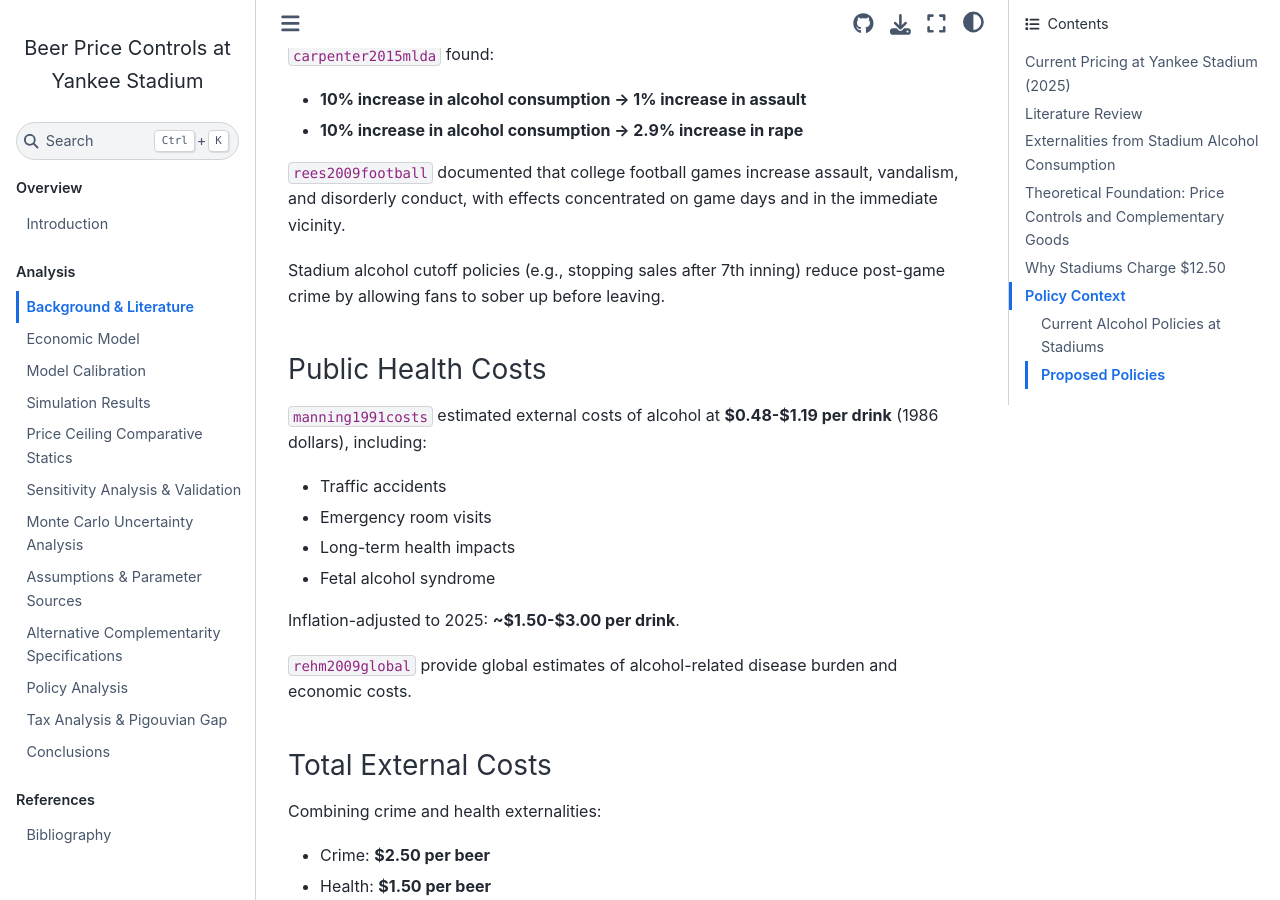
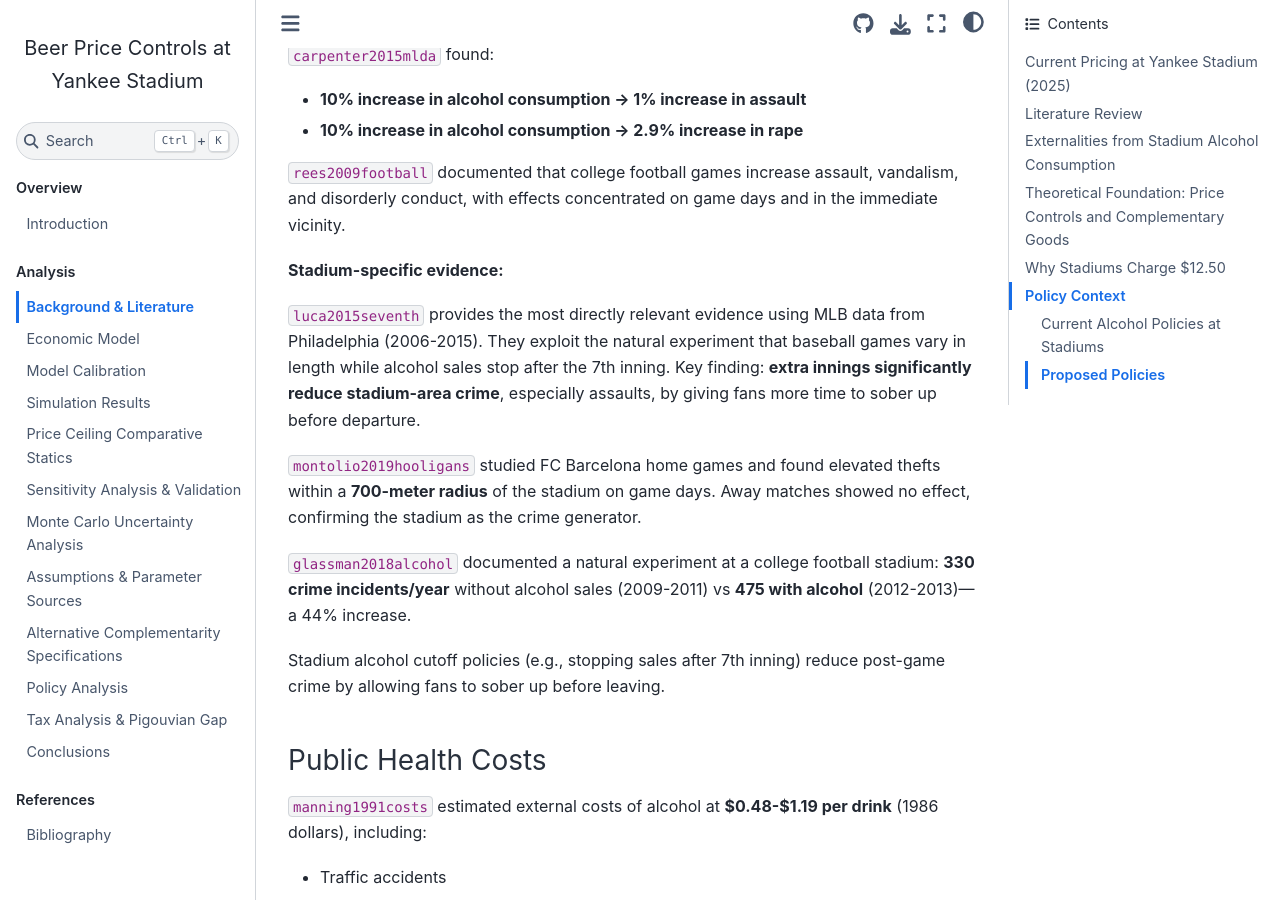
Before and after one commit to MaxGhenis/yankee-stadium-beer-price-controls, a Jupyter Book: the page built from docs/background.md, in a window 1280 px wide and 900 px high, scrolled down 1738 px. Built offline with Jupyter Book 1.0.4 settings and Sphinx 7.4.7 and the Sphinx Book theme 1.1.4, drawn with Linux system fonts in a browser that asks for light colours; cross-references to code outside the pages are shown as plain code.

Commit message:
Add stadium-specific crime research citations
New references:
- Luca & Sood: "Sobering Up After the Seventh Inning" - MLB Philadelphia data
- Montolio & Planells-Struse: Barcelona stadium crime radius study
- Glassman et al.: College football stadium alcohol policy natural experiment
- Telser (1979): Foundational theory on complementary goods monopoly

These strengthen externality estimates with stadium-specific empirical evidence.

🤖 Generated with [Claude Code](https://claude.com/claude-code)

Co-Authored-By: Claude <noreply@anthropic.com>

```diff
--- a/docs/background.md
+++ b/docs/background.md
@@ -53,6 +53,14 @@ This explains why teams price in the inelastic region of ticket demand - they're
 - **10% increase in alcohol consumption → 2.9% increase in rape**
 
 {cite}`rees2009football` documented that college football games increase assault, vandalism, and disorderly conduct, with effects concentrated on game days and in the immediate vicinity.
+
+**Stadium-specific evidence:**
+
+{cite}`luca2015seventh` provides the most directly relevant evidence using MLB data from Philadelphia (2006-2015). They exploit the natural experiment that baseball games vary in length while alcohol sales stop after the 7th inning. Key finding: **extra innings significantly reduce stadium-area crime**, especially assaults, by giving fans more time to sober up before departure.
+
+{cite}`montolio2019hooligans` studied FC Barcelona home games and found elevated thefts within a **700-meter radius** of the stadium on game days. Away matches showed no effect, confirming the stadium as the crime generator.
+
+{cite}`glassman2018alcohol` documented a natural experiment at a college football stadium: **330 crime incidents/year** without alcohol sales (2009-2011) vs **475 with alcohol** (2012-2013)—a 44% increase.
 
 Stadium alcohol cutoff policies (e.g., stopping sales after 7th inning) reduce post-game crime by allowing fans to sober up before leaving.
 
--- a/docs/references.bib
+++ b/docs/references.bib
@@ -203,3 +203,48 @@
   url={https://x.com/LeistenEcon/status/1990150035615494239},
   note={Rigorous theoretical analysis showing that under log-concavity of demand, beer price ceilings cause ticket prices to rise. Key insight: complementarity discount term in monopolist's FOC shrinks when beer price is capped, forcing ticket markup to increase. Explicitly discusses assumption that concession prices don't affect ticket demand (one-way complementarity).}
 }
+
+@article{luca2015seventh,
+  title={Sobering Up After the Seventh Inning: Alcohol and Crime Around the Ballpark},
+  author={Luca, Michael and Sood, Neeraj},
+  journal={Journal of Policy Analysis and Management},
+  year={2018},
+  note={Uses MLB data from Philadelphia 2006-2015. Finds extra innings (more time to sober up after 7th inning cutoff) significantly reduce stadium-area crime, especially assaults. Natural experiment exploiting variation in game duration.},
+  url={https://www.mercatus.org/students/research/journal-articles/sobering-after-seventh-inning-alcohol-and-crime-around-ballpark}
+}
+
+@article{montolio2019hooligans,
+  title={Measuring the Negative Externalities of a Private Leisure Activity: Hooligans and Pickpockets Around the Stadium},
+  author={Montolio, Daniel and Planells-Struse, Sebasti{\'a}n},
+  journal={Journal of Economic Geography},
+  volume={19},
+  number={4},
+  pages={915--936},
+  year={2019},
+  doi={10.1093/jeg/lby029},
+  note={Studies FC Barcelona home games. Finds elevated thefts within 700m radius of stadium on game days. Confirms away matches show no effect, validating stadium as crime generator.}
+}
+
+@article{glassman2018alcohol,
+  title={(Unintended) Consequences of Initiating an Alcohol Sales Policy at College Football Stadiums: A Case Study},
+  author={Glassman, Tavis J and Braun, Robert E and Dodd, Vanessa J and Miller, Jenna M and Miller, Eric M},
+  journal={Drug and Alcohol Review},
+  volume={37},
+  number={6},
+  pages={709--715},
+  year={2018},
+  doi={10.1111/dar.12815},
+  note={330 crime incidents/year without alcohol sales (2009-2011) vs 475 with alcohol (2012-2013). 44\% increase primarily in liquor law violations and underage drinking.}
+}
+
+@article{telser1979complementary,
+  title={A Theory of Monopoly of Complementary Goods},
+  author={Telser, Lester G},
+  journal={The Journal of Business},
+  volume={52},
+  number={2},
+  pages={211--230},
+  year={1979},
+  publisher={University of Chicago Press},
+  note={Foundational theory paper on multi-product monopoly pricing with complementary goods. Shows conditions under which bundling and joint pricing affect welfare.}
+}
```
Also changed, not shown: docs/complementarity_comparison.md (+1 -1 lines).
